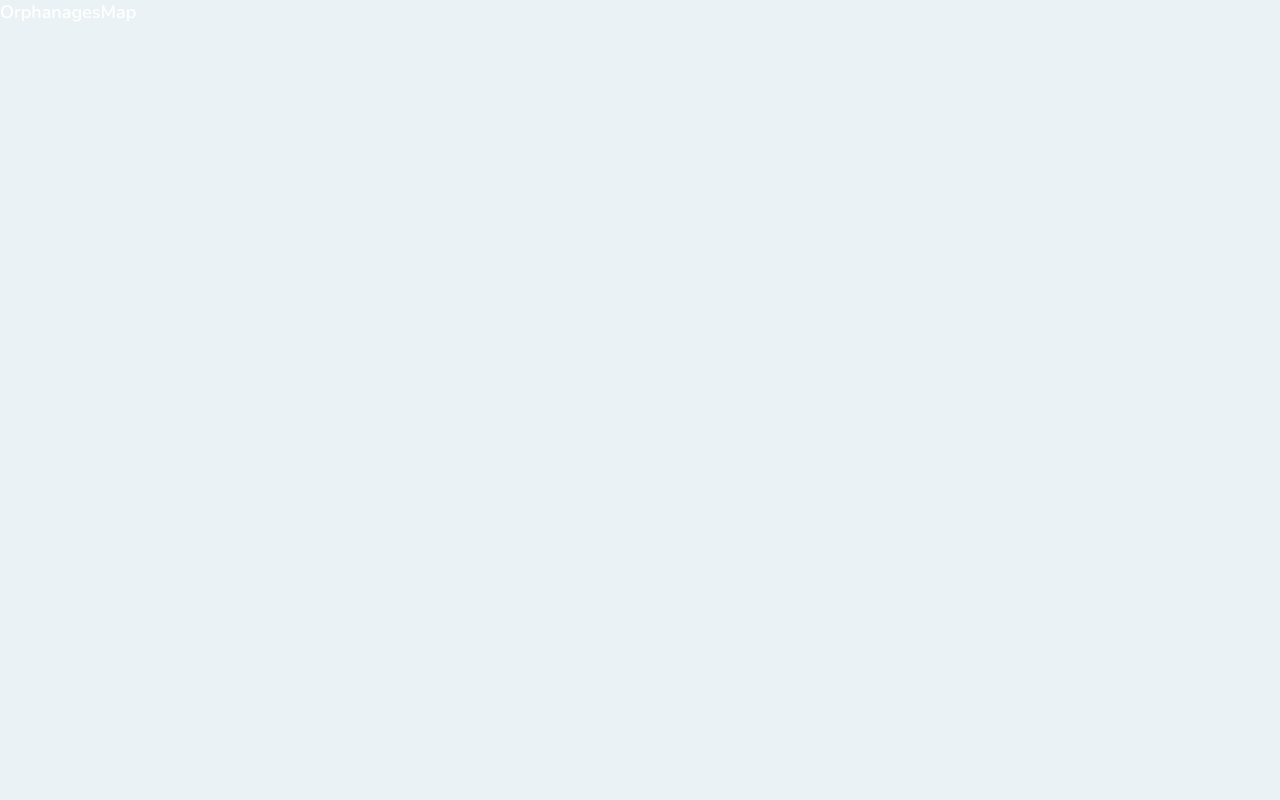
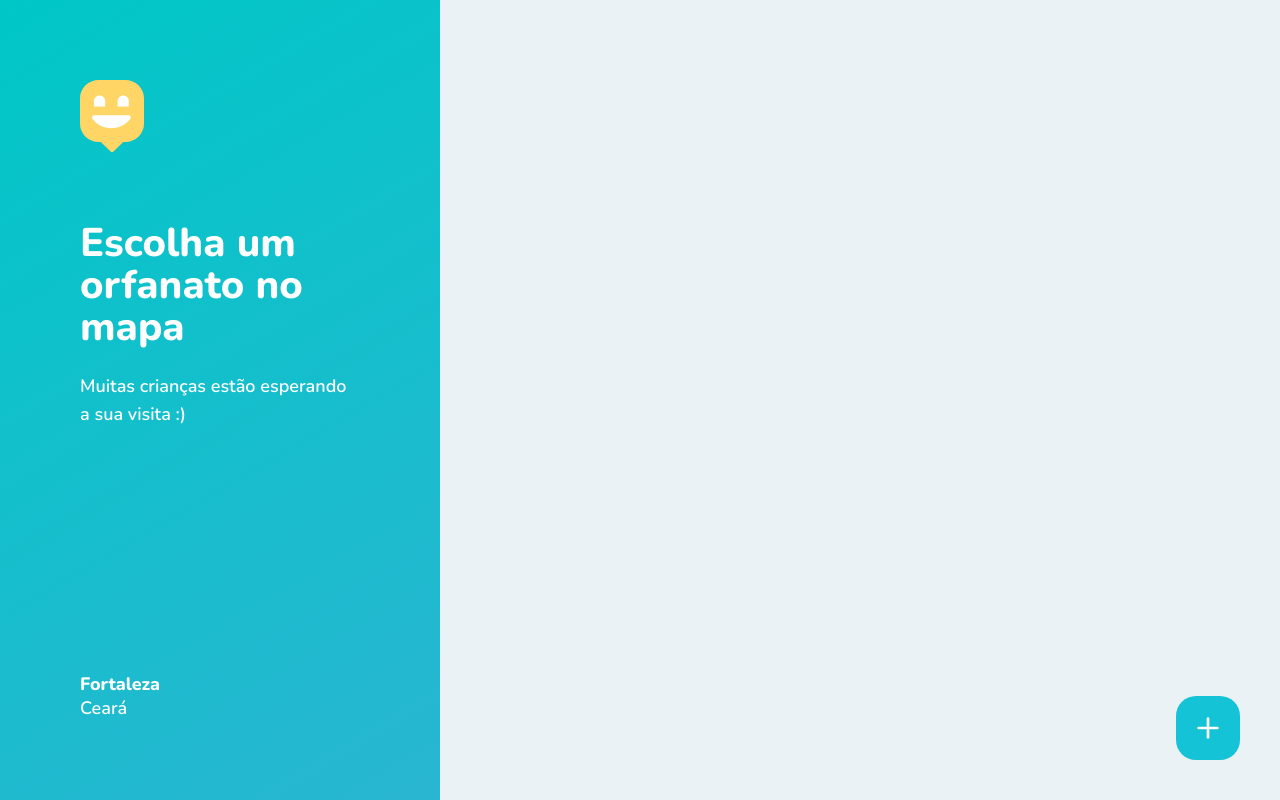
Before and after one commit to erik-ferreira/next-level-week-3, a React (Create React App) app in the folder web/: page /app in a window 1280 px wide. Built offline with nearby package versions, Linux system fonts and the light colour scheme.

Commit message:
structure page orphanage-map

```diff
--- a/web/src/pages/OrphanagesMap.tsx
+++ b/web/src/pages/OrphanagesMap.tsx
@@ -1,7 +1,32 @@
+import { Link } from "react-router-dom";
+import { FiPlus } from "react-icons/fi";
+
+import mapMarkerImg from "../images/map-marker.svg";
+
+import "../styles/orphanages-map.css";
+
 function OrphanagesMap() {
   return (
-    <div>
-      <span>OrphanagesMap</span>
+    <div id="page-map">
+      <aside>
+        <header>
+          <img src={mapMarkerImg} alt="Happy" />
+
+          <h2>Escolha um orfanato no mapa</h2>
+          <p>Muitas crianças estão esperando a sua visita :)</p>
+        </header>
+
+        <footer>
+          <strong>Fortaleza</strong>
+          <span>Ceará</span>
+        </footer>
+      </aside>
+
+      <div></div>
+
+      <Link to="" className="create-orphanage">
+        <FiPlus size={32} color="#FFF" />
+      </Link>
     </div>
   );
 }
--- a/web/src/styles/landing.css
+++ b/web/src/styles/landing.css
@@ -2,7 +2,6 @@
   width: 100vw;
   height: 100vh;
   background: linear-gradient(329.54deg, #29b6d1 0%, #00c7c7 100%);
-  box-shadow: 0px 4px 4px rgba(0, 0, 0, 0.25);
 
   display: flex;
   align-items: center;
```
